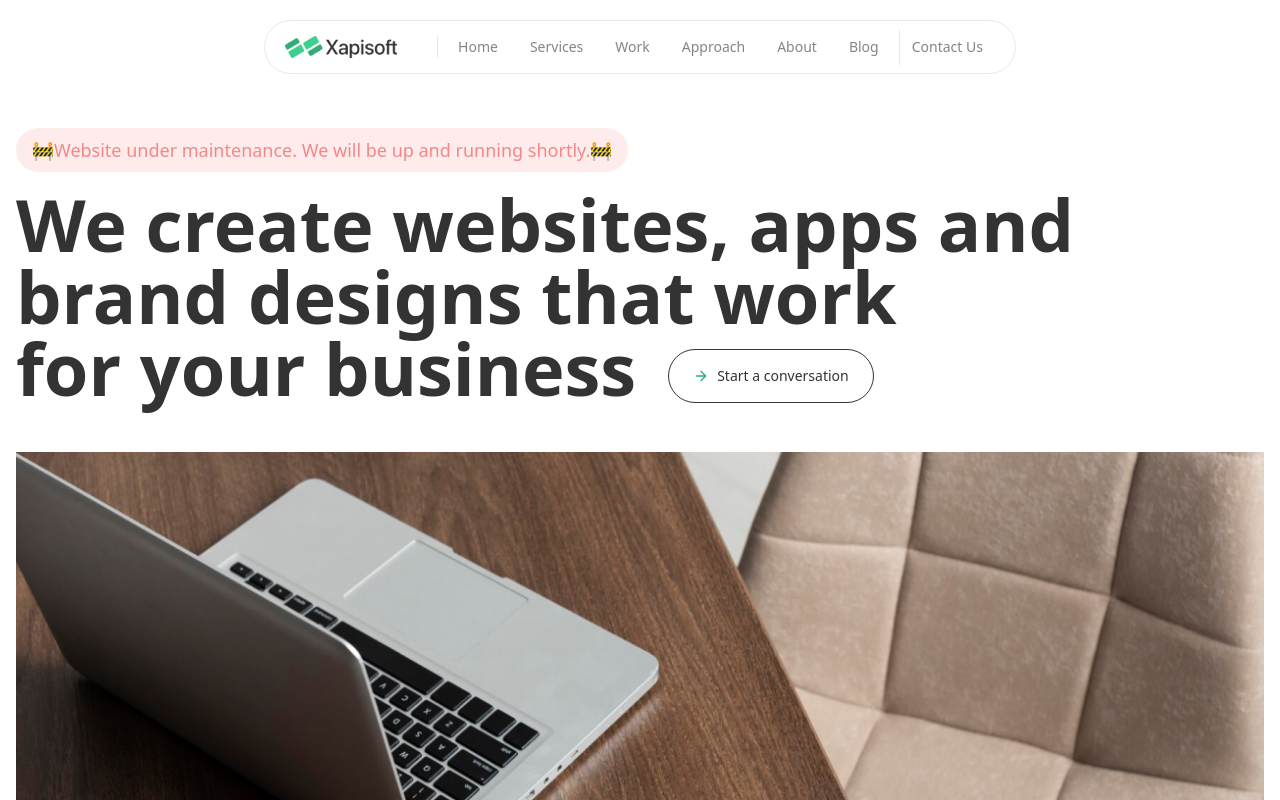
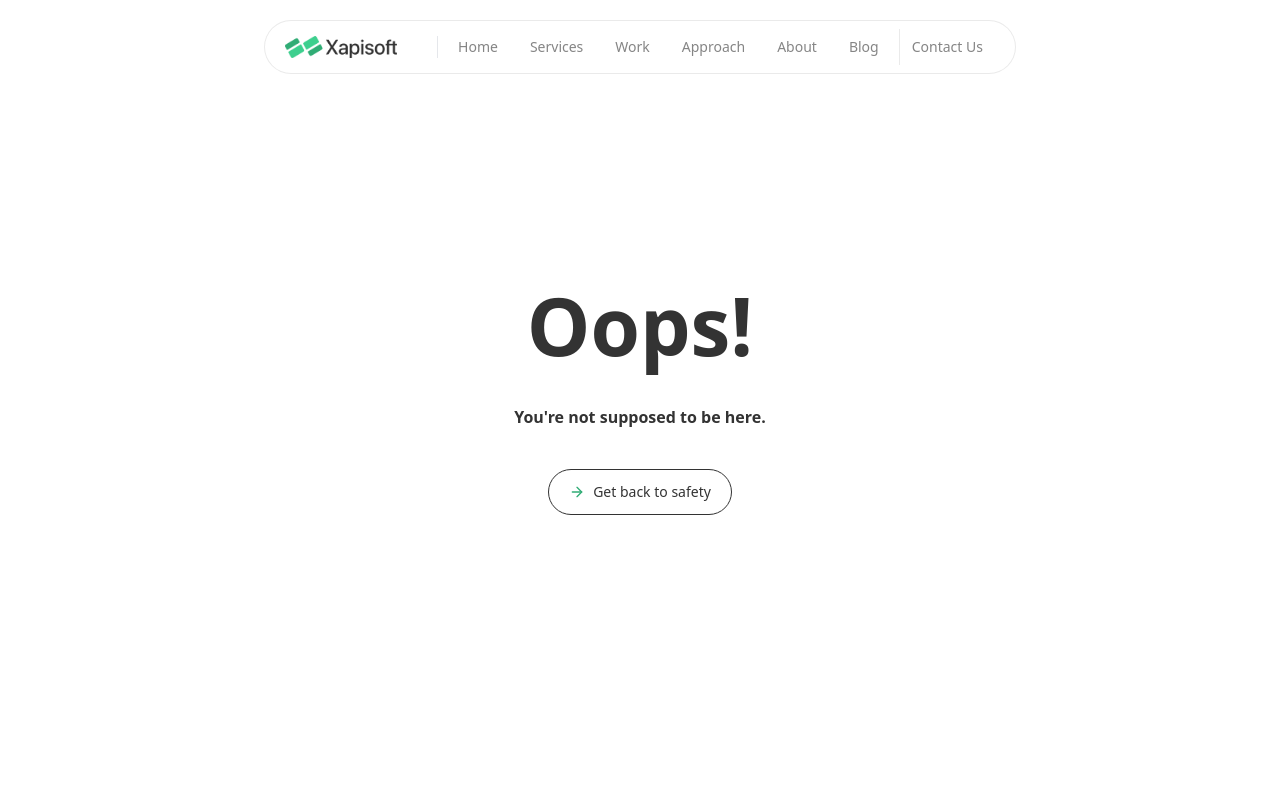
Before and after one commit to GRACENOBLE/xapisoft-comming-soon, a Next.js app: page / in a window 1280 px wide. Built offline with nearby package versions, Linux system fonts and the light colour scheme.

Commit message:
feat(other pages): catch all segments

```diff
--- /dev/null
+++ b/src/app/[...slug]/page.tsx
@@ -0,0 +1,20 @@
+import { Button } from "@/components/ui/button";
+import Link from "next/link";
+
+const page = () => {
+  return (
+    <section className="h-screen flex flex-col items-center justify-center text-center text-dark">
+      <div className="space-y-8">
+        <h1>Oops! </h1>
+        <h2>You're not supposed to be here. </h2>
+        <div>
+          <Link href={"/"}>
+            <Button>Get back to safety</Button>
+          </Link>
+        </div>
+      </div>
+    </section>
+  );
+};
+
+export default page;
```
